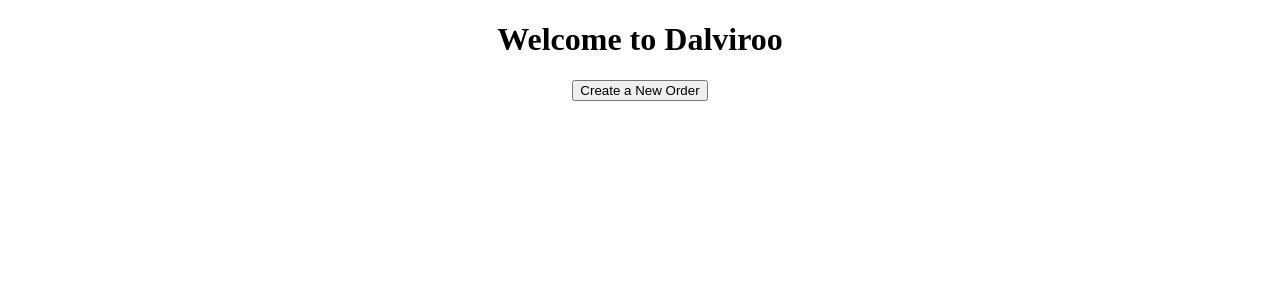
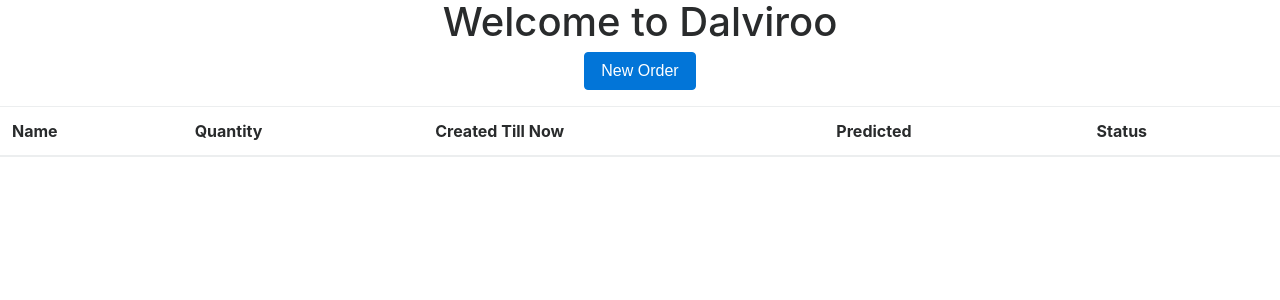
Before and after one commit to minibhati93/mean-angular2, an Angular app: page /kitchen in a window 1280 px wide. Shown: the top 300 px of the page. Built offline with nearby package versions, Linux system fonts and the light colour scheme.

Commit message:
routing added

```diff
--- a/package.json
+++ b/package.json
@@ -19,19 +19,20 @@
   "dependencies": {
     "@angular/animations": "^5.1.0",
     "@angular/cli": "1.6.4",
-    "@angular/compiler-cli": "^5.1.0",
-    "typescript": "~2.5.3",
     "@angular/common": "^5.1.0",
     "@angular/compiler": "^5.1.0",
+    "@angular/compiler-cli": "^5.1.0",
     "@angular/core": "^5.1.0",
     "@angular/forms": "^5.1.0",
     "@angular/http": "^5.1.0",
     "@angular/platform-browser": "^5.1.0",
     "@angular/platform-browser-dynamic": "^5.1.0",
     "@angular/router": "^5.1.0",
+    "@ng-bootstrap/ng-bootstrap": "^1.0.0-beta.9",
     "core-js": "^2.4.1",
     "express": "^4.16.2",
     "rxjs": "^5.5.6",
+    "typescript": "~2.5.3",
     "zone.js": "^0.8.19"
   },
   "devDependencies": {
--- a/src/app/app.component.html
+++ b/src/app/app.component.html
@@ -3,4 +3,4 @@
   <h1>
     Welcome to Dalviroo
   </h1>
-  <app-kitchen></app-kitchen>
+  <router-outlet></router-outlet>
--- a/src/app/app.module.ts
+++ b/src/app/app.module.ts
@@ -1,6 +1,7 @@
 import { BrowserModule } from '@angular/platform-browser';
 import { NgModule } from '@angular/core';
-
+import { NgbModule } from '@ng-bootstrap/ng-bootstrap';
+import { AppRoutingModule } from './app-routing.module';
 
 import { AppComponent } from './app.component';
 import { CreateComponent } from './create/create.component';
@@ -14,7 +15,9 @@
     KitchenComponent
   ],
   imports: [
-    BrowserModule
+    BrowserModule,
+    NgbModule.forRoot(),
+    AppRoutingModule
   ],
   providers: [],
   bootstrap: [AppComponent]
--- a/src/app/kitchen/kitchen.component.html
+++ b/src/app/kitchen/kitchen.component.html
@@ -1,3 +1,15 @@
 <p>
-  <button (click)="create()">Create a New Order</button>
+  <button class="btn btn-primary" (click)="create()">New Order</button>
 </p>
+
+<table class="table">
+    <thead>
+      <tr>
+        <th>Name</th>
+        <th>Quantity</th>
+        <th>Created Till Now</th>
+        <th>Predicted</th>
+        <th>Status</th>
+      </tr>
+    </thead>
+</table>
--- a/src/app/kitchen/kitchen.component.ts
+++ b/src/app/kitchen/kitchen.component.ts
@@ -1,4 +1,5 @@
 import { Component, OnInit } from '@angular/core';
+import { CreateComponent } from '../create/create.component';
 
 @Component({
   selector: 'app-kitchen',
@@ -12,4 +13,8 @@
   ngOnInit() {
   }
 
+  create(){
+  	alert("Clicked");
+  }
+
 }
--- a/src/index.html
+++ b/src/index.html
@@ -4,6 +4,7 @@
   <meta charset="utf-8">
   <title>Dalviroo</title>
   <base href="/">
+  <link rel="stylesheet" href="https://maxcdn.bootstrapcdn.com/bootstrap/4.0.0-beta.3/css/bootstrap.min.css" integrity="sha384-Zug+QiDoJOrZ5t4lssLdxGhVrurbmBWopoEl+M6BdEfwnCJZtKxi1KgxUyJq13dy" crossorigin="anonymous">
 
   <meta name="viewport" content="width=device-width, initial-scale=1">
   <link rel="icon" type="image/x-icon" href="favicon.ico">
```
Also changed, not shown: src/app/app-routing.module.ts (added, +17 -0 lines), 1 other file (tests, documents, lock files or other folders).
